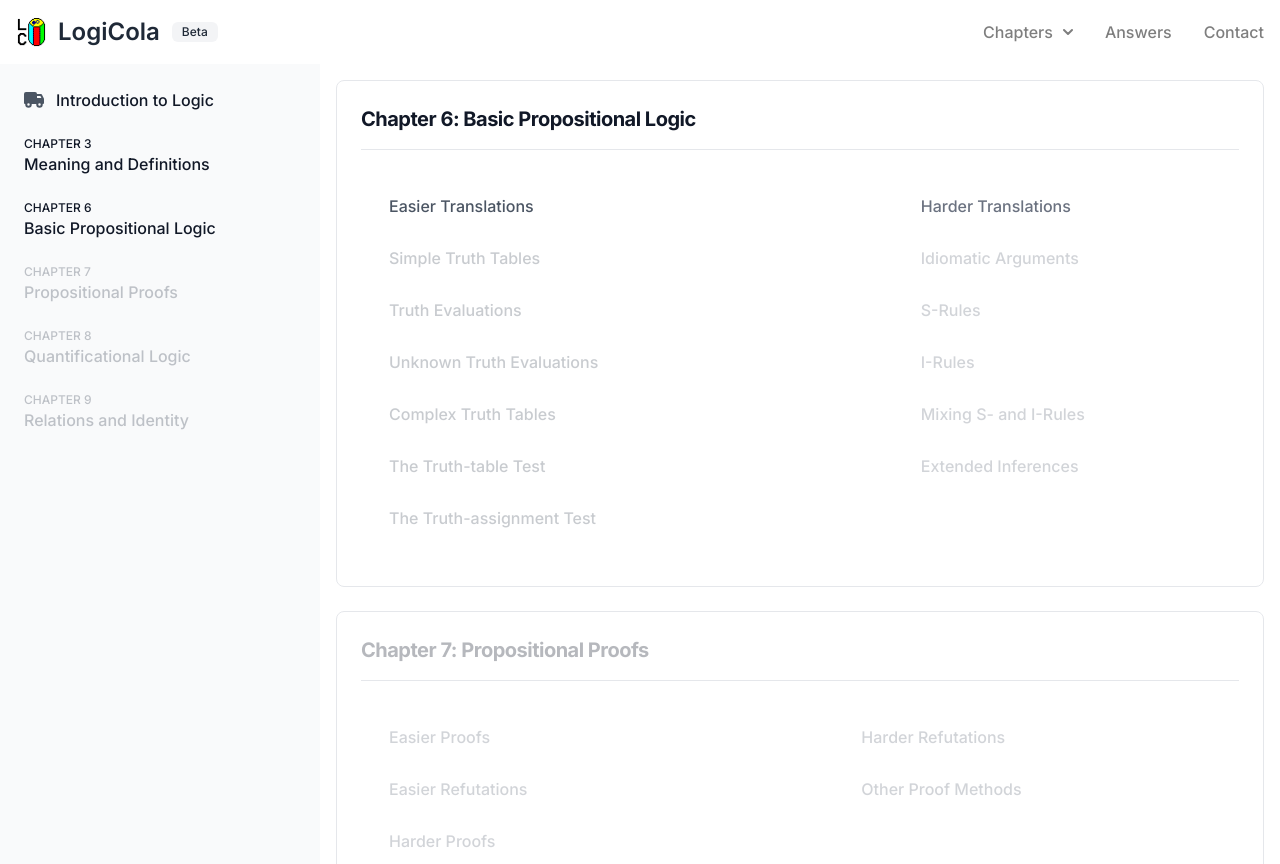
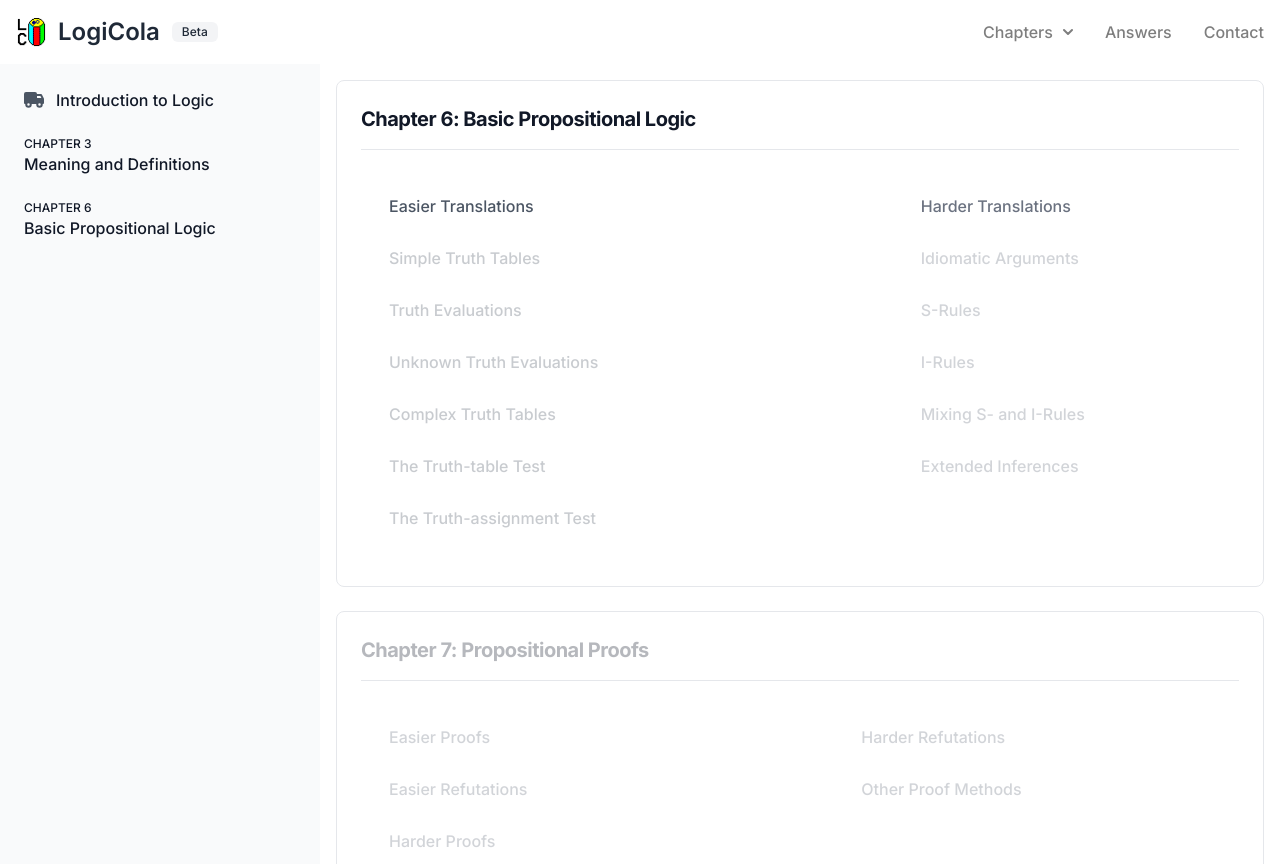
Before and after one commit to malikpiara/logicola, a Next.js app: page /logic in a window 1280 px wide. Built offline with nearby package versions, Linux system fonts and the light colour scheme.

Commit message:
Made option index optional so exercises outside the quiz mode don't show the index.

```diff
--- a/components/option.tsx
+++ b/components/option.tsx
@@ -4,16 +4,19 @@ import React from 'react';
 export interface OptionProps {
   ref?: React.Ref<HTMLButtonElement>;
   index?: number;
+  showIndex?: boolean;
   label: string;
   isActive: boolean;
   isCorrect: boolean;
   showSolution: boolean;
-
   onClick: () => void;
 }
 
 const Option = React.forwardRef<HTMLButtonElement, OptionProps>(
-  ({ index, label, isActive, isCorrect, showSolution, onClick }, ref) => {
+  (
+    { index, showIndex, label, isActive, isCorrect, showSolution, onClick },
+    ref
+  ) => {
     const optionClasses = classNames(
       'w-full ps-4 text-gray-900 flex items-center border rounded-lg focus:outline-primary transition-colors duration-300',
       {
@@ -29,6 +32,7 @@ const Option = React.forwardRef<HTMLButtonElement, OptionProps>(
     return (
       <button ref={ref} onClick={onClick} className={optionClasses}>
         <div className='flex items-center align-middle gap-3'>
+          {showIndex && (
             <div
               className={classNames(
                 'rounded-full border-2 flex wrap w-8 h-8 items-center align-middle self-center',
@@ -45,6 +49,7 @@ const Option = React.forwardRef<HTMLButtonElement, OptionProps>(
                 {index}
               </div>
             </div>
+          )}
           <div className='py-4 ms-2 font-medium'>{label}</div>
         </div>
       </button>
--- a/components/quiz/index.tsx
+++ b/components/quiz/index.tsx
@@ -146,6 +146,7 @@ const Quiz: React.FC<QuizProps> = ({
                   return (
                     <Option
                       index={option.id + 1}
+                      showIndex
                       isActive={option.id === selectedOptionId}
                       isCorrect={option.id === currentQuestion.correctId}
                       showSolution={showSolution}
--- a/components/sidebar.tsx
+++ b/components/sidebar.tsx
@@ -77,39 +77,6 @@ export function Sidebar() {
                 </span>
               </Link>
             </li>
-            <li>
-              <Link
-                href='#'
-                className='flex flex-col p-2 text-gray-700 rounded-lg  hover:bg-gray-200 opacity-30 cursor-not-allowed'
-              >
-                <div className='text-xs'>CHAPTER 7</div>
-                <span className='flex-1 whitespace-nowrap'>
-                  Propositional Proofs
-                </span>
-              </Link>
-            </li>
-            <li>
-              <Link
-                href='#'
-                className='flex flex-col p-2 text-gray-700 rounded-lg hover:bg-gray-200 opacity-30 cursor-not-allowed'
-              >
-                <div className='text-xs'>CHAPTER 8</div>
-                <span className='flex-1 whitespace-nowrap'>
-                  Quantificational Logic
-                </span>
-              </Link>
-            </li>
-            <li>
-              <Link
-                href='#'
-                className='flex flex-col p-2 text-gray-700 rounded-lg dark:text-white hover:bg-gray-200 opacity-30 cursor-not-allowed'
-              >
-                <div className='text-xs'>CHAPTER 9</div>
-                <span className='flex-1 whitespace-nowrap'>
-                  Relations and Identity
-                </span>
-              </Link>
-            </li>
           </ul>
         </div>
       </aside>
```
Lines whose indentation alone changed are shown as unchanged.
